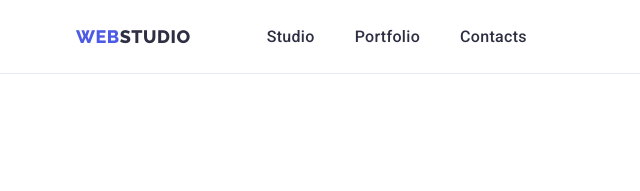
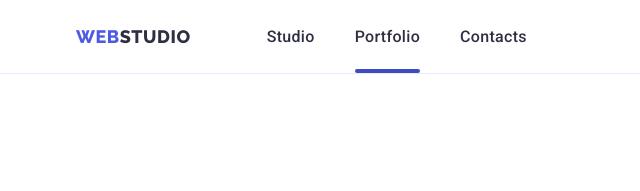
Before and after one commit to IT-Noob69/goit-markup-hw-05, a plain HTML site: page portfolio.html in a window 1280 px wide. Shown: the top 191 px of the page, 0-640 px from the left. Drawn offline with nearby package versions, Linux system fonts and the light colour scheme.

Commit message:
Current page underline

```diff
--- a/css/style.css
+++ b/css/style.css
@@ -113,6 +113,7 @@ img {
 }
 
 .nav-link {
+  position: relative;
   display: flex;
   padding-top: 24px;
   padding-bottom: 24px;
@@ -128,6 +129,20 @@ img {
 .nav-link:hover,
 .nav-link:focus {
   color: var(--ocean-color);
+}
+
+.nav-link.current::after{
+content: '';
+
+position: absolute;
+left: 0;
+bottom: 0;
+
+width: 100%;
+height: 4px;
+
+border-radius: 2px;
+background: var(--ocean-color);
 }
 
 .contacts {
--- a/portfolio.html
+++ b/portfolio.html
@@ -26,7 +26,7 @@
           >
           <ul class="header-link">
             <li><a class="nav-link" href="./index.html">Studio</a></li>
-            <li><a class="nav-link" href="./portfolio.html">Portfolio</a></li>
+            <li><a class="nav-link current" href="./portfolio.html">Portfolio</a></li>
             <li><a class="nav-link" href="">Contacts</a></li>
           </ul>
         </nav>
```
Also changed, not shown: index.html (+1 -1 lines).
